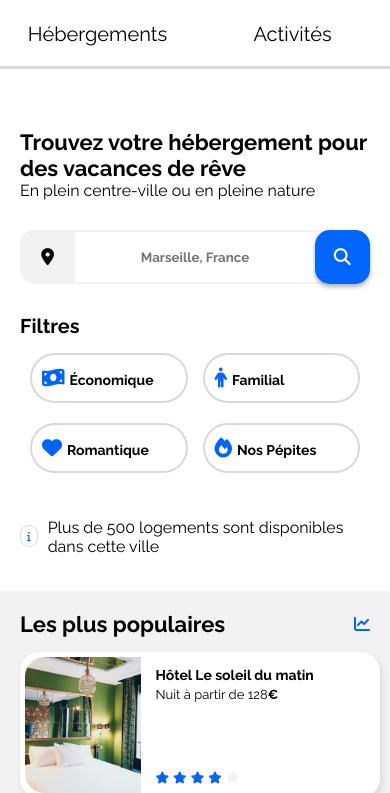
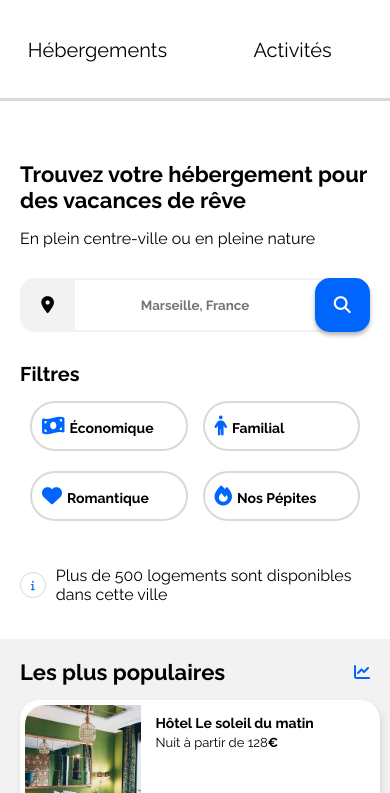
Before and after one commit to Lylouf13/OC_3, a plain HTML site: page index.html in a window 390 px wide. Shown: the part 51-844 px from the top of the page. Drawn offline with Linux system fonts and the light colour scheme.

Commit message:
last tweak mobile responsive

```diff
--- a/css/style.css
+++ b/css/style.css
@@ -210,13 +210,9 @@ a {
     align-items: center;
     justify-content: center;
     margin-right: 10px;
-    margin-bottom: 2px;
-    width: 20px;
-    height: 20px;
-
+    padding: 7px 10px;
     border: 1px solid var(--border-color);
     border-radius: 100px;
-
     font-size: 10px;
     text-align: center;
 }
@@ -375,6 +371,9 @@ a {
     *{
         margin: 0px;
     }
+    p{
+        margin: 16px 0;
+    }
     header{
         flex-direction: column;
         align-items: center;
@@ -412,15 +411,8 @@ a {
         padding:0px
     }
     .recherche{
-        display: flex;
-        flex-direction: column;
-        justify-content: center;
-        align-items: center;
         padding-left: 20px;
         padding-right: 20px;
-    }
-    .recherche-title{
-        align-self: flex-start;
     }
     .recherche p{
         width: 100%;
@@ -460,6 +452,7 @@ a {
     .recherche-filtres-button-container{
         display: flex;
         justify-content: space-evenly;
+        align-self: center;
         align-items: center;
         flex-wrap: wrap;
         gap: 5px;
@@ -474,6 +467,9 @@ a {
     }
     .recherche-filtres-icons{
         padding: 10px 5px 10px 10px;
+    }
+    .circled-icon{
+
     }
     .hebergements-and-populaires{
         flex-direction: column-reverse;
--- a/index.html
+++ b/index.html
@@ -31,7 +31,7 @@
         </header>
         <main>
             <section class="recherche">
-                <div class="recherche-title">
+                <div>
                     <h2 class="section-title">Trouvez votre hébergement pour des vacances de rêve</h2>
                     <p>En plein centre-ville ou en pleine nature</p>
                 </div>
```
